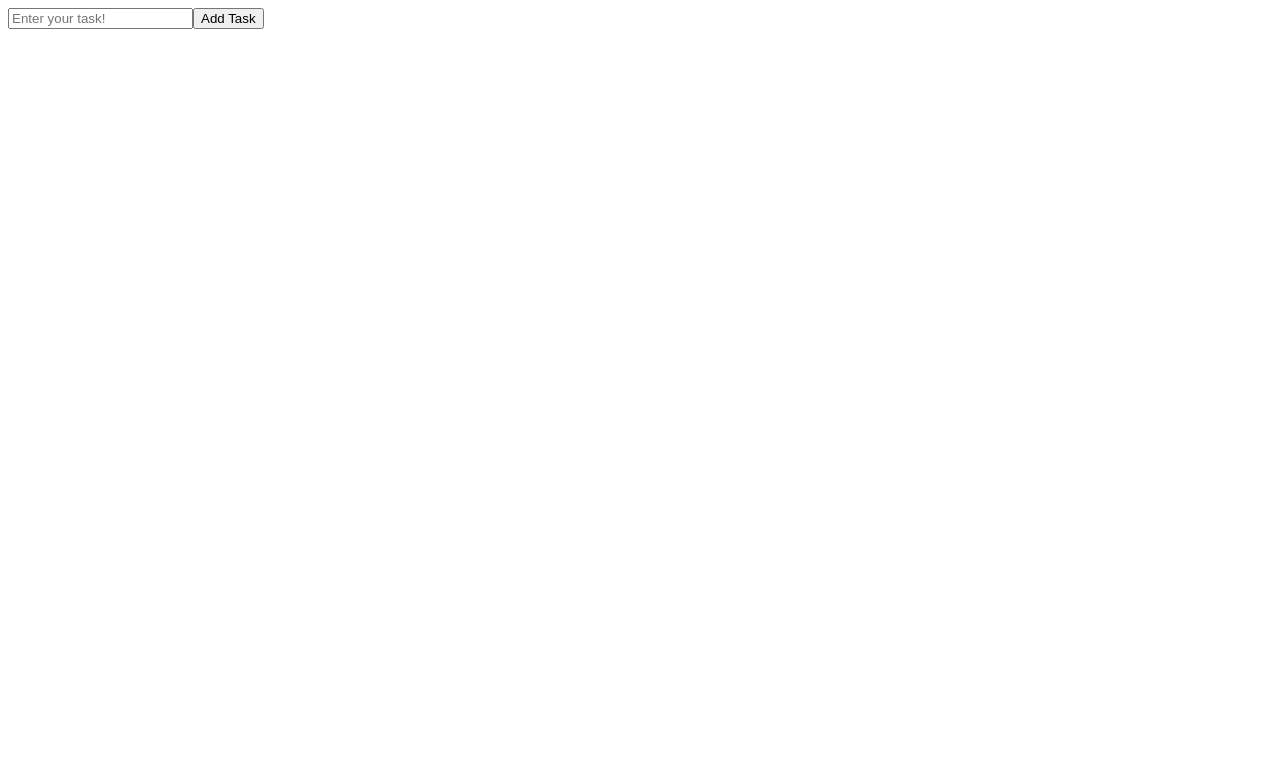
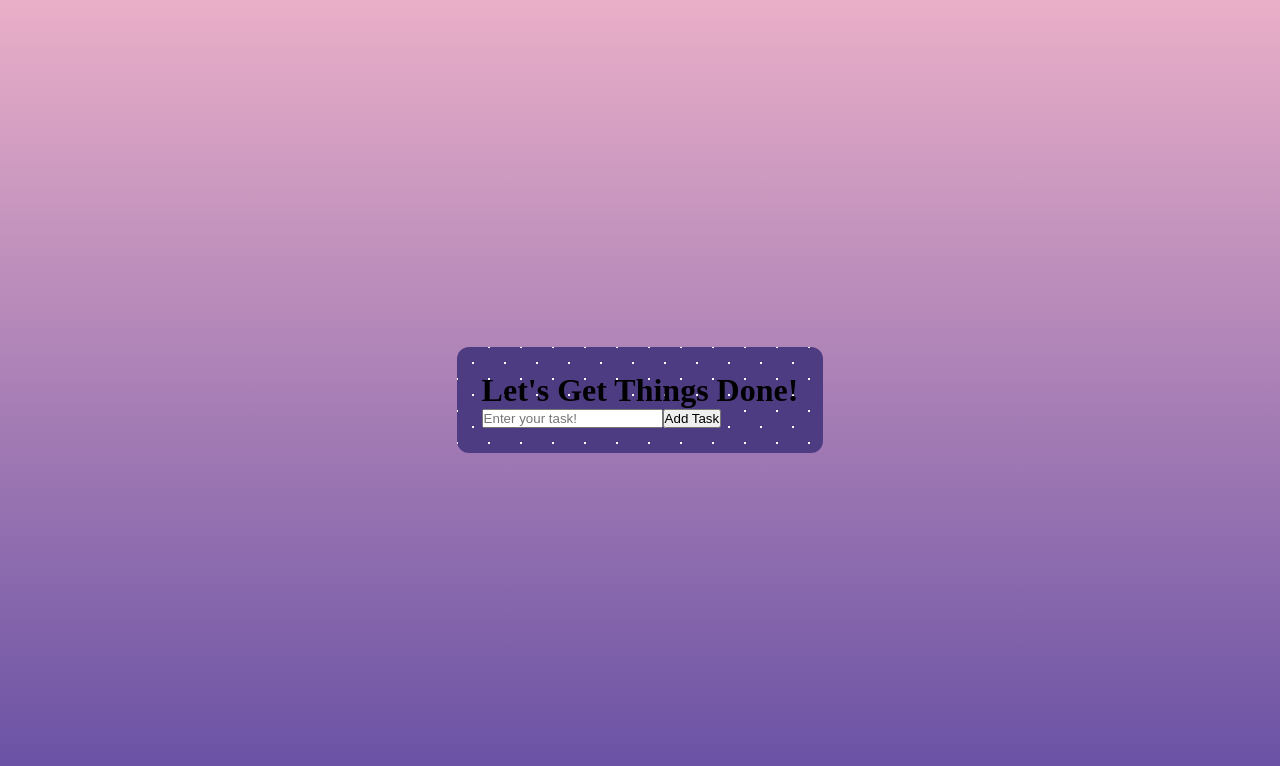
Before and after one commit to shraaavss/todo-app, a React (Create React App) app: page / in a window 1280 px wide. Shown: the top 766 px of the page. Built offline with nearby package versions, Linux system fonts and the light colour scheme.

Commit message:
basic styling done

```diff
--- /dev/null
+++ b/src/App.css
@@ -0,0 +1,17 @@
+.App {
+    display: flex;
+    height: 100vh;
+    width: 100vw;
+    align-items: center;
+    justify-content: center;
+    /* background: linear-gradient(to bottom,#d78093,#87aba4); */
+    background: #654ea3;
+    background: linear-gradient(to bottom, #eaafc8, #654ea3);
+
+}
+
+* {
+    margin: 0px;
+    box-sizing: border-box;
+    padding: 0;
+}
--- a/src/App.jsx
+++ b/src/App.jsx
@@ -1,5 +1,6 @@
 import React from "react";
 import TodoWrapper from "./components/TodoWrapper";
+import './App.css'
 
 function App() {
   return (
--- a/src/components/TodoWrapper.jsx
+++ b/src/components/TodoWrapper.jsx
@@ -2,6 +2,7 @@ import React, { useState } from "react";
 import TodoForm from "./TodoForm";
 import Todo from "./Todo";
 import EditTodoForm from "./EditTodoForm";
+import './cssFiles/TodoWrapper.css'
 
 export default function TodoWrapper() {
     const [todos, setTodos] = useState([]);
@@ -41,6 +42,7 @@ export default function TodoWrapper() {
 
     return (
         <div className="todo-wrapper">
+            <h1>Let's Get Things Done!</h1>
             <TodoForm addTodo={addTodo} />
             {todos.map((todo) => (
                 todo.isEditing ? (
--- a/src/components/cssFiles/Todo.css
+++ b/src/components/cssFiles/Todo.css
@@ -5,6 +5,15 @@
     justify-content: space-between;
     max-width: 350px;
     cursor: pointer;
+    padding-block: 10px;
+    padding-inline: 5px;
+    margin-block: 5px;
+    border-radius: 5px;
+    background-color: #f9c6db;
+}
+
+.Todo p{
+    font-size: 20px;
 }
 
 .completed{
--- /dev/null
+++ b/src/components/cssFiles/TodoWrapper.css
@@ -0,0 +1,14 @@
+.todo-wrapper{
+    /* background-color: #4e3c83; */
+    padding: 25px;
+    border-radius: 12px;
+    display: flex;
+    flex-direction: column;
+    justify-content: center;
+
+    background-color: #4e3c83;
+    opacity: 1;
+    background-image:  radial-gradient(#ffffff 0.8px, transparent 0.8px), radial-gradient(#ffffff 0.8px, #4e3c83 0.8px);
+    background-size: 32px 32px;
+    background-position: 0 0,16px 16px;
+}
```
